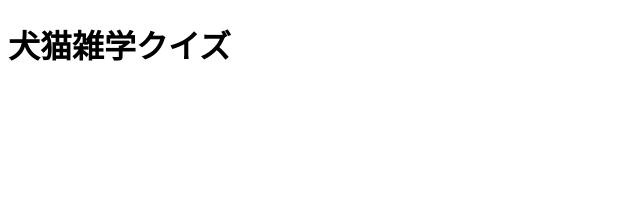
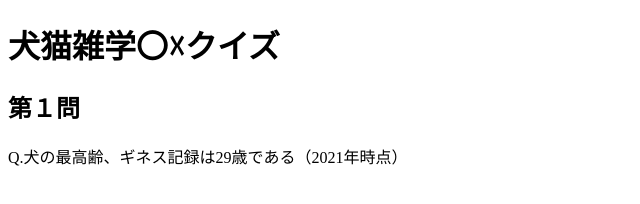
Before and after one commit to manami20051106/sugi, a plain HTML site: page index.html in a window 1280 px wide. Shown: the whole page, without its empty margins (0-640 px from the left). Drawn offline with Linux system fonts and the light colour scheme.

Commit message:
Update index.html

```diff
--- a/index.html
+++ b/index.html
@@ -6,4 +6,6 @@
 <script src="ex1-1.js"></script>
 <script src="ex1-2.js"></script>
 </head>
-<h1>犬猫雑学クイズ</h1>
+<h1>犬猫雑学〇☓クイズ</h1>
+<h2>第１問</h2>
+ Q.犬の最高齢、ギネス記録は29歳である（2021年時点）
```
